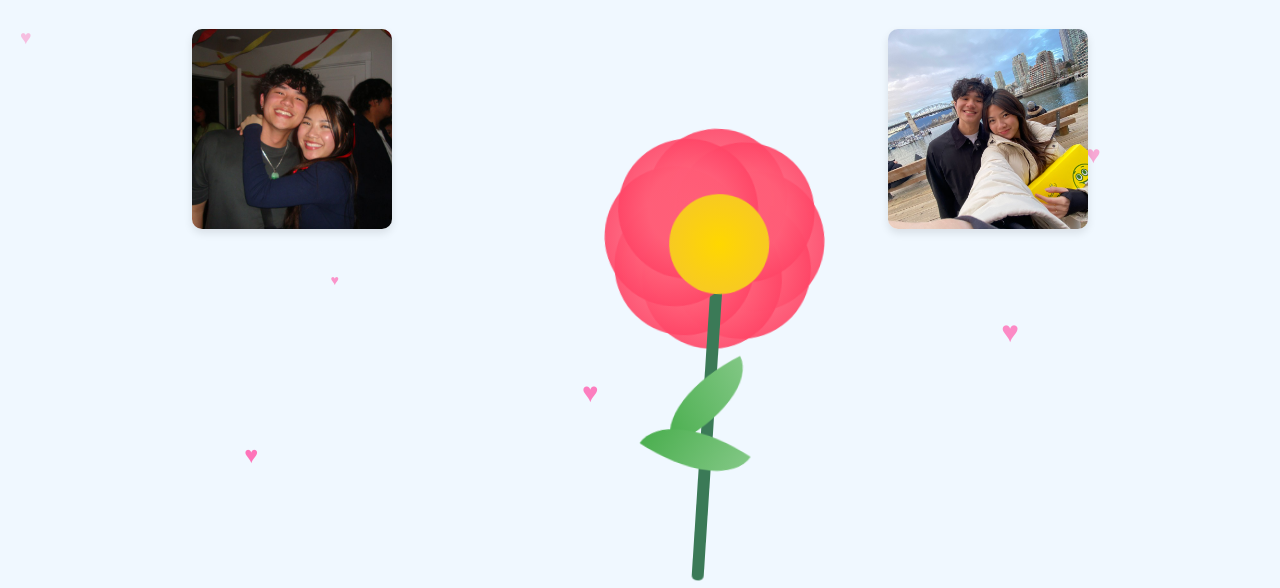
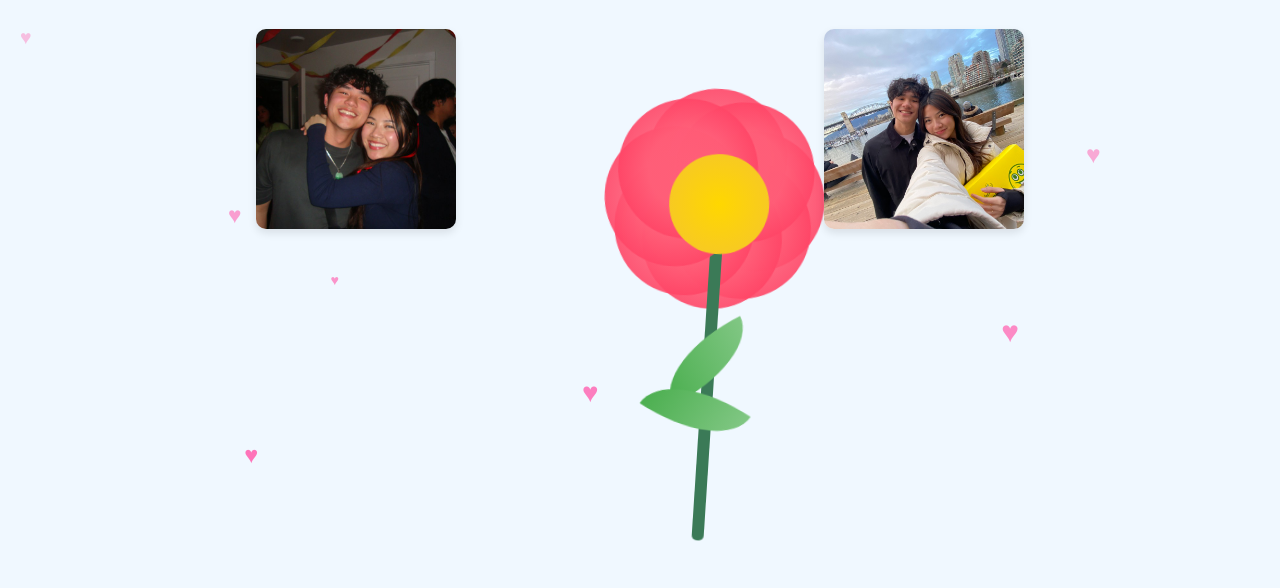
Before and after one commit to TREVORLE123/valentine, a plain HTML site: page index.html in a window 1280 px wide. Shown: the part 271-859 px from the top of the page. After the commit the page ends 819 px from the top, so only its background shows below. Drawn offline with Linux system fonts and the light colour scheme.

Commit message:
push old

```diff
--- a/index.html
+++ b/index.html
@@ -18,15 +18,14 @@
 
     .rose-container {
       position: absolute;
-      top: 55%;
+      top: 50%;
       left: 50%;
-      transform: translate(-50%, -50%);
+      transform: translate(-50%, -40%);
       display: flex;
       flex-direction: column;
       align-items: center;
       animation: sway 4s ease-in-out infinite alternate;
       transform-origin: bottom center;
-      z-index: 2;
     }
 
     .stem {
@@ -138,7 +137,7 @@
           4px 4px 0px #FF69B4,
           4px 4px 8px rgba(0,0,0,0.1);
       animation: float 3s ease-in-out infinite;
-      z-index: 3;
+      z-index: 10;
       padding: 10px;
       border-radius: 15px;
     }
@@ -172,15 +171,15 @@
       height: 200px;
       top: 50%;
       transform: translateY(-50%);
-      z-index: 1;
+      z-index: 5;
     }
 
     .left-image {
-      left: 15%;
+      left: 20%;
     }
 
     .right-image {
-      right: 15%;
+      right: 20%;
     }
 
     .side-images img {
```
